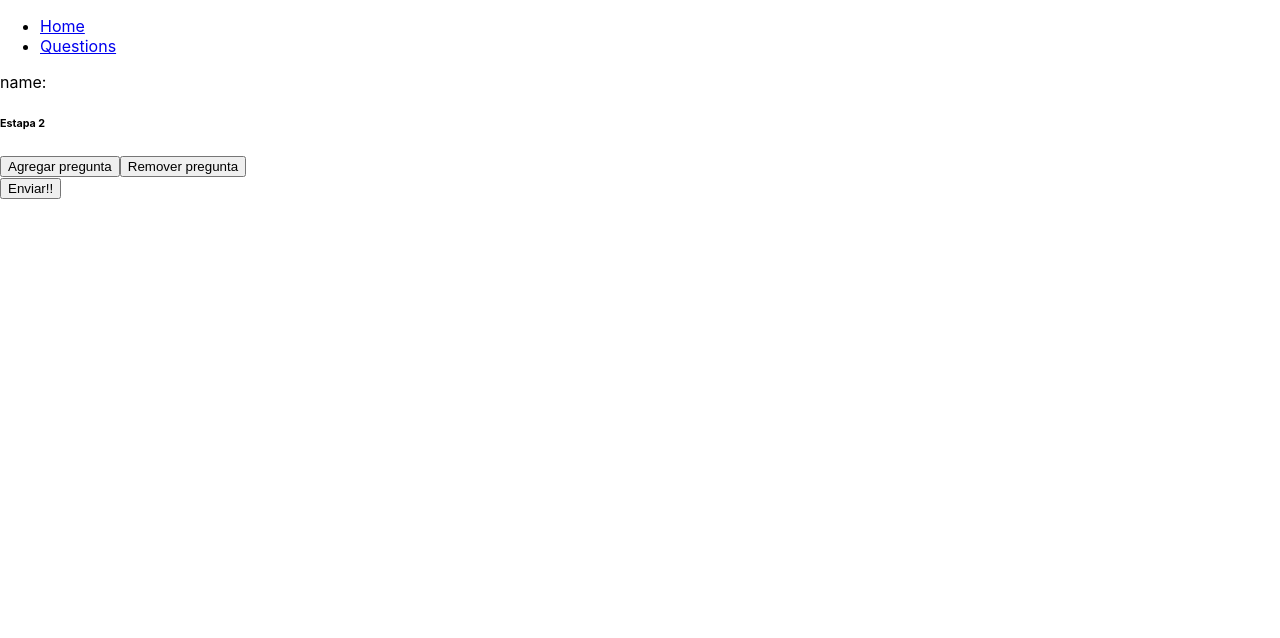
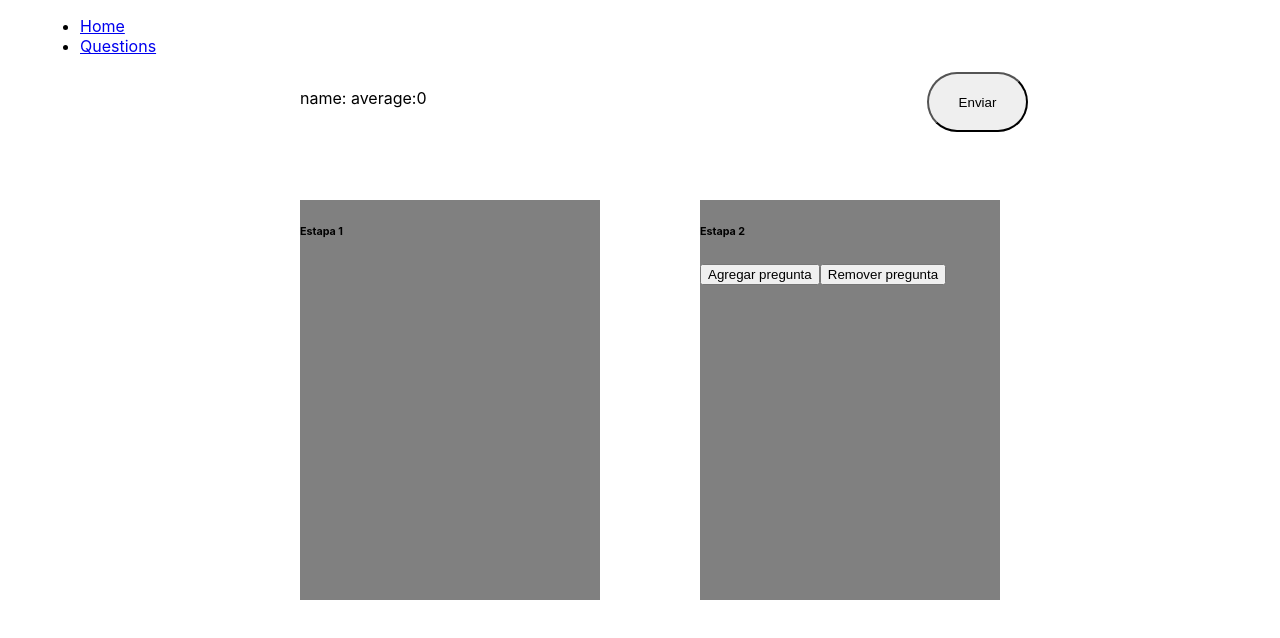
Before and after one commit to josevelez08/Devco_front, a React (Create React App) app: page /questions in a window 1280 px wide. Shown: the top 638 px of the page. Built offline with nearby package versions, Linux system fonts and the light colour scheme.

Commit message:
adding readme and scss

```diff
--- a/src/context/appReducer.ts
+++ b/src/context/appReducer.ts
@@ -15,7 +15,7 @@ export const reducer = ( state: AppState, {type, payload}: {type: string, payloa
             } else {
                 questions1 = nPayload.questions1;
             }
-            return { ...state, name: nPayload?.name, _id: nPayload?._id, questions1: questions1, questions2: nPayload?.questions2} ;
+            return { ...state, name: nPayload?.name, _id: nPayload?._id, questions1: questions1, questions2: nPayload?.questions2, average: 0} ;
         case AppActios.UPDATE_QUESTIONS:
             return { ...state, name: nPayload?.name, _id: nPayload?._id, questions1: nPayload?.questions1, questions2: nPayload?.questions2, average: nPayload.average };
         default:
--- /dev/null
+++ b/src/pages/home/home.scss
@@ -0,0 +1,44 @@
+.box {
+ background-color: rgb(255, 255, 255);
+ margin: 20px;
+ margin-left: 400px;
+ margin-right: 100px;
+ height: 400px;
+ width: 400px;
+ display: flex;
+ justify-content: center;
+ align-items: center;
+
+}
+
+.card {
+    border: 5px double rgb(14, 13, 13);
+    height: 387px;
+}
+.input_space {
+    width: 251px;
+    margin-left: 70px;
+    margin-top: 32px;
+    margin-top: 0px;
+}
+.size_card {
+    width: 386px;
+}
+.main_text{
+    display: flex;
+    justify-content: center;
+    align-items: center;
+    margin-top: 65px;
+    margin-bottom: -45px
+}
+.button_class{
+    margin-top: 40px;
+    margin-left: 160px;
+}
+.data_fill_input{
+    margin-top: 98px;
+    margin-bottom: 10px;
+    margin-left: 70px;
+}
+body {background-color: rgb(255, 255, 255);
+    margin-left: 40px;}
--- a/src/pages/home/home.tsx
+++ b/src/pages/home/home.tsx
@@ -1,6 +1,7 @@
 import React, { useContext, useState } from 'react';
 import { AppContext } from '../../context/appContext';
 import { useHistory } from "react-router-dom";
+import './home.scss'
 export default function Home() {
     const [inputUser, setInputUser] = useState('');
     const history = useHistory();
@@ -20,16 +21,22 @@ export default function Home() {
         history.push("/questions");
     }
 
-    return <div>
-    <form onSubmit={submitHandler}>
-            <h1>Hello</h1>
-                <p>Enter user name:</p>
-                    <input
-                        type="text"
-                        onChange={inputUserHandler}
-                        value={inputUser}
-                    />
-            <button type="submit">Search!!</button>
-            </form>
+    return(
+    <div>
+        <div className="box">
+            <div className="card">
+                <form className="size_card" onSubmit={submitHandler}>
+                    <h1 className="main_text">Hello</h1>
+                        <p className="data_fill_input">Enter user name:</p>
+                        <input  className="input_space"
+                            type="text"
+                            onChange={inputUserHandler}
+                            value={inputUser}
+                            />
+                    <button className="button_class" type="submit">Search!!</button>
+                    </form>
+            </div>
+        </div>
     </div>
+    )
 };
--- /dev/null
+++ b/src/pages/questions/questions.scss
@@ -0,0 +1,32 @@
+.main_box_class {
+    background-color: white;
+}
+.stage_2{
+    position: absolute;
+    left: 700px;
+    background: gray;
+    top: 200px;
+    height: 400px;
+    width: 300px;
+}
+.name_user{
+    position: absolute;
+    color: black;
+    left: 300px;
+}
+.button_send{
+    position: absolute;
+    height: 60px;
+    left: 927px;
+    width: 101px;
+    border-radius: 33px;
+}
+
+.stage_1{
+    position: absolute;
+    background: gray;
+    left: 300px;
+    top: 200px;
+    width: 300px;
+    height: 400px;
+}
--- a/src/pages/questions/questions.tsx
+++ b/src/pages/questions/questions.tsx
@@ -1,9 +1,10 @@
 import { FC, useContext, useState } from "react";
 import { AppContext } from "../../context/appContext";
+import './questions.scss'
 
 
 export const  Questions: FC = ()=> {
-    const {name, questions1, questions2, updateQuestions} = useContext(AppContext);
+    const {name, questions1, questions2, average,updateQuestions} = useContext(AppContext);
     const [questions, setQuestions] = useState([...questions1]);
     const [q2, setQ2] = useState ([...questions2]);
 
@@ -38,11 +39,13 @@ export const  Questions: FC = ()=> {
         setQ2(newQuestions);
        }
 
-    const addQuestionHandler  = ()=> {
+    const addQuestionHandler  = (e: any)=> {
+        e.preventDefault();
         setQ2([...q2, { number: q2.length + 1, answer: false }])
     }
 
-    const removeQuestionHandler= ()=> {
+    const removeQuestionHandler= (e: any)=> {
+        e.preventDefault();
          q2.pop();
         setQ2([...q2]);
 
@@ -50,9 +53,11 @@ export const  Questions: FC = ()=> {
 
     return (
         <div>
-            <div>name:{name}</div>
-            <form onSubmit={submitHandler}>
-
+            <div className="main_box_class">
+                <p className="name_user">name: {name} average:{average} </p>
+            <form>
+            <div className="stage_1">
+            <h6> Estapa 1</h6>
             {questions.map((q, index) => ( <div key={index}>
                 <p>Question { q.number}
                     <input
@@ -62,11 +67,11 @@ export const  Questions: FC = ()=> {
                     />
                 </p>
             </div>))}
+            </div>
+            <div className="stage_2">
                 <h6> Estapa 2</h6>
-            <div>
                     <button onClick={addQuestionHandler}>Agregar pregunta</button>
                     <button onClick={removeQuestionHandler}> Remover pregunta</button>
-
                         {q2.map((q, index) => ( <div key={index}>
                             <p>Question { q.number}
                                 <input
@@ -77,8 +82,9 @@ export const  Questions: FC = ()=> {
                             </p>
                             </div>))}
             </div>
-            <button type="submit">Enviar!!</button>
+            <button className="button_send" onClick={submitHandler} >Enviar</button>
             </form>
+            </div>
         </div>
     )
 }
```
Also changed, not shown: 1 other file (tests, documents, lock files or other folders). Lines whose indentation alone changed are shown as unchanged.
